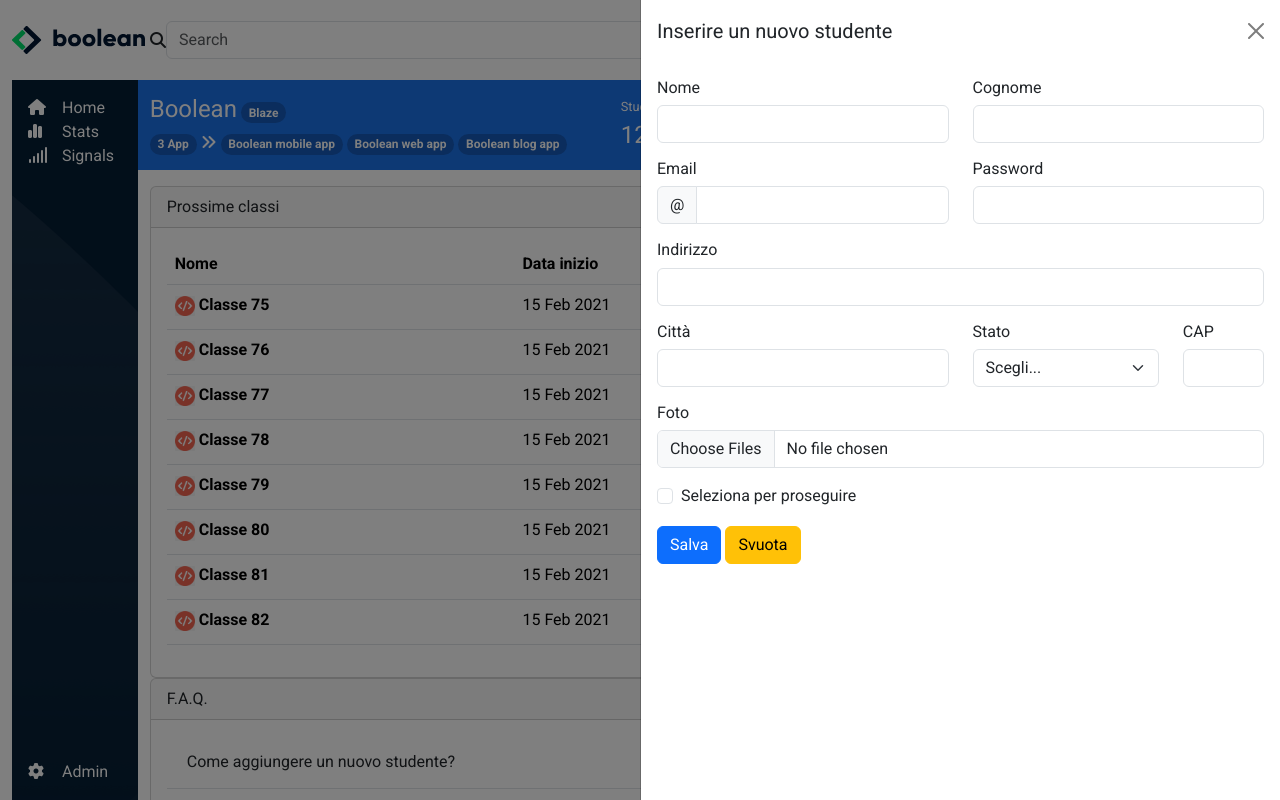
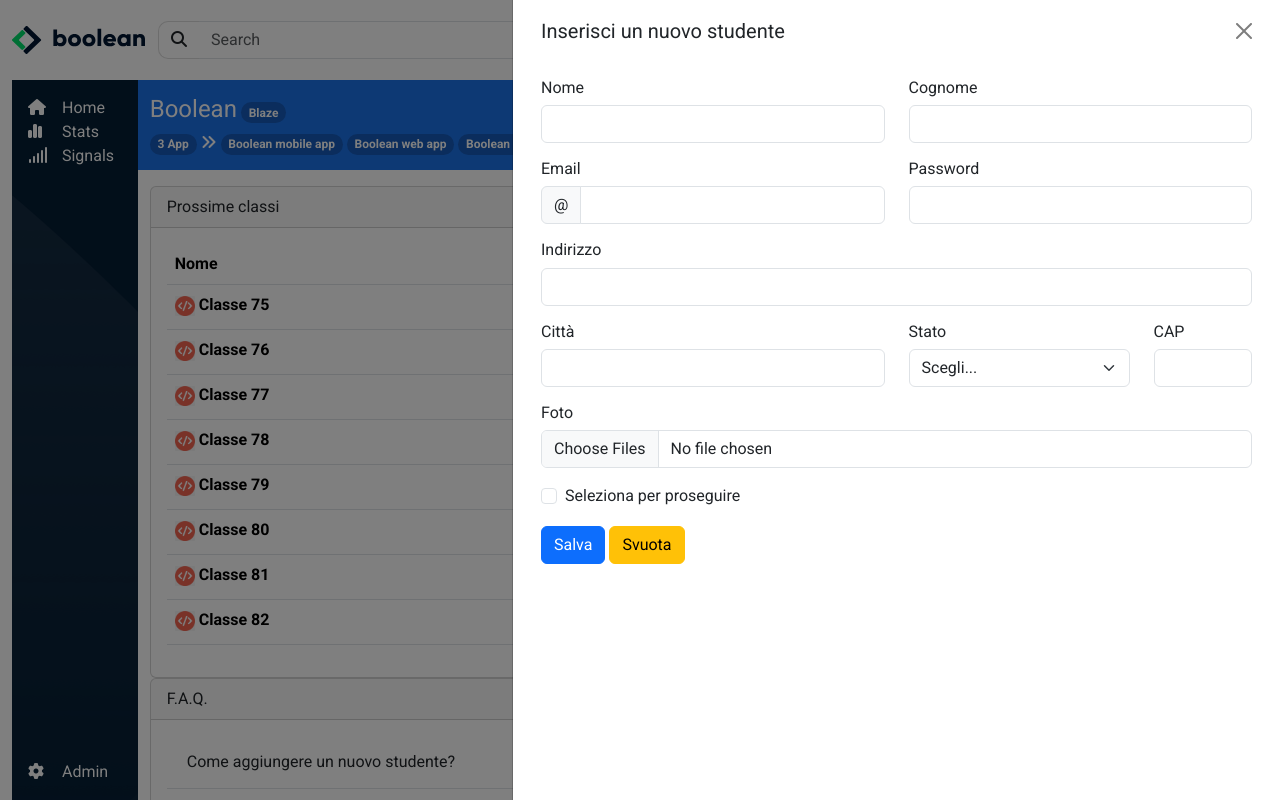
Before and after one commit to carmelocammalleri/html-css-bootstrap-dashboard, a plain HTML site: page index.html in a window 1280 px wide. Both pictures are taken after a click on the button 1134 px from the left and 125 px from the top of the page. Drawn offline with nearby package versions, Linux system fonts and the light colour scheme.

Commit message:
[edit]: search barr with magnifyng-glass

```diff
--- a/css/style.css
+++ b/css/style.css
@@ -83,6 +83,21 @@ ul {
   padding-left: 15px ;
 }
 
+.bar-search {
+  border-left: none;
+  border-radius: 0 10px 10px 0;
+}
+
+.search-magn {
+  border: 1px solid gainsboro;
+  border-right: none;
+  border-radius: 10px 0 0 10px;
+}
+
+.bar-search :active {
+  box-shadow: none;
+}
+
 .card-border {
   border: 1px solid rgba(128, 128, 128, 0.26);
   border-radius: 10px;
@@ -102,7 +117,11 @@ ul {
     width: 150px;
   }
 
-  .menu ul{
+  .menu ul {
     width: 90px;
   }
+
+  .off-end {
+    width: 60% !important;
+  }
 }
--- a/index.html
+++ b/index.html
@@ -37,8 +37,10 @@
       <!-- SEARCH -->
       <div class="search">
         <form class="form-inline d-flex align-items-center">
-          <i class="fa-solid fa-magnifying-glass"></i>
-          <input class="form-control" type="search" placeholder="Search" aria-label="Search">
+          <span class="btn ms-2 search-magn">
+            <i class="fa-solid fa-magnifying-glass"></i>
+          </span>
+          <input class="form-control bar-search" type="search" placeholder="Search" aria-label="Search">
         </form>
       </div>
       <!-- /SEARCH -->
@@ -132,12 +134,12 @@
               <i class="fa-solid fa-plus text-white"></i>
             </button>
 
-            <div class="offcanvas offcanvas-end off-end w-50" tabindex="-1" id="offcanvasExample" aria-labelledby="offcanvasExampleLabel">
+            <div class="offcanvas offcanvas-end off-end w-100  container" tabindex="-1" id="offcanvasExample" aria-labelledby="offcanvasExampleLabel">
                 <div class="offcanvas-header">
-                  <h5 class="offcanvas-title" id="offcanvasExampleLabel">Inserire un nuovo studente</h5>
+                  <h5 class="offcanvas-title" id="offcanvasExampleLabel">Inserisci un nuovo studente</h5>
                   <button type="button" class="btn-close" data-bs-dismiss="offcanvas" aria-label="Close"></button>
                 </div>
-              <div class="offcanvas-body container">
+              <div class="offcanvas-body">
                  <div class="row">
 
                     <div class="col-6">
```
